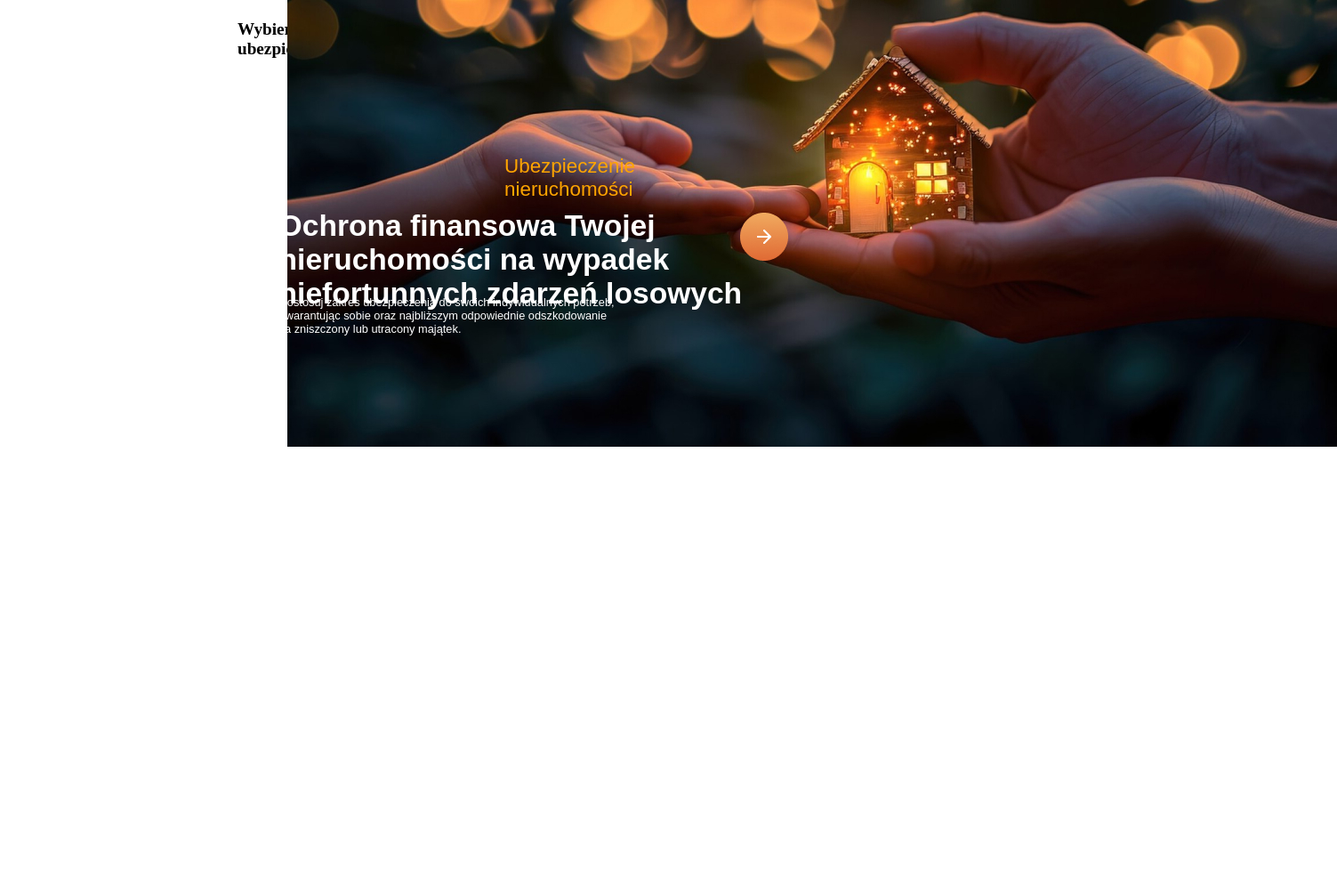
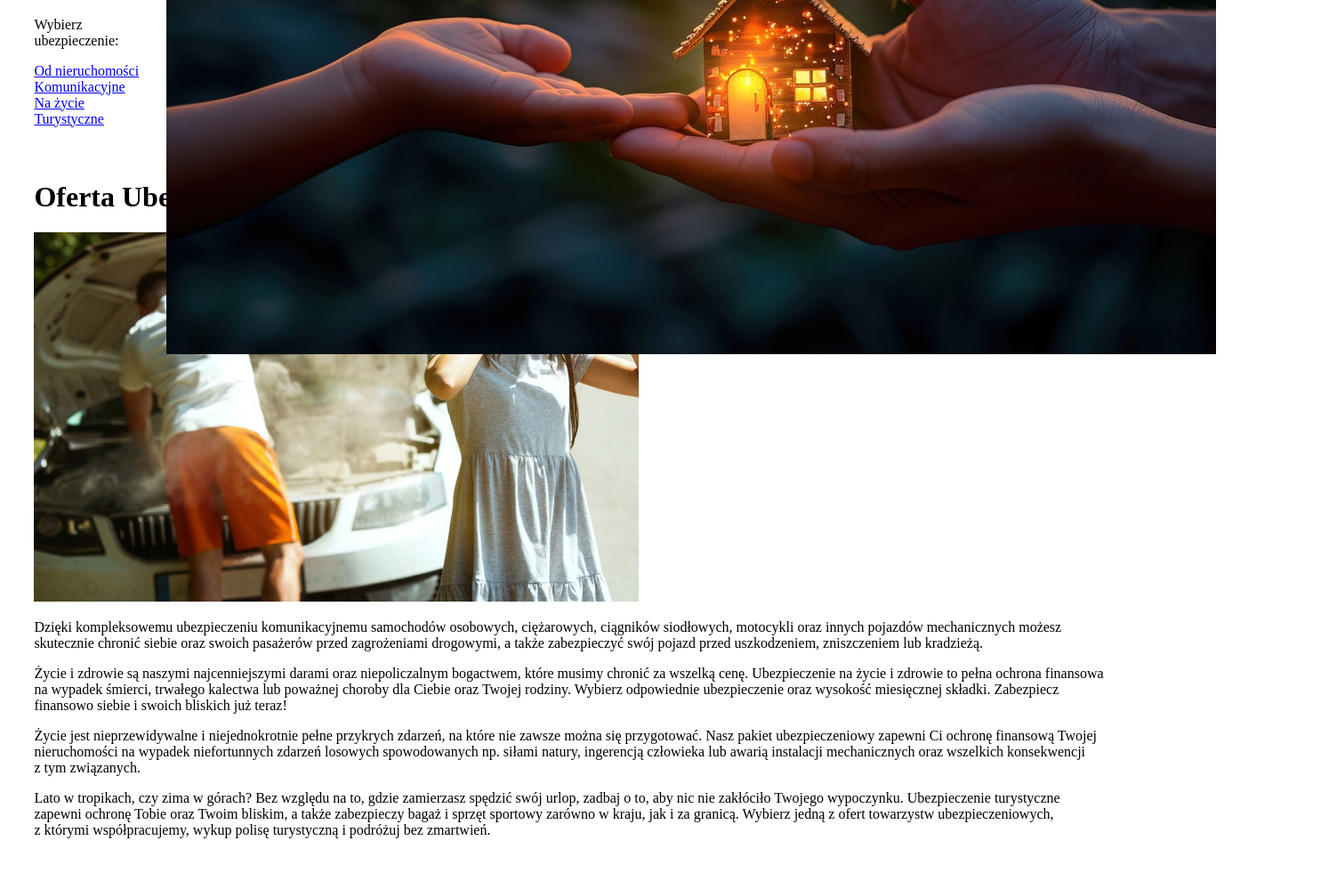
Before and after one commit to realgoe/firstsite, a plain HTML site: page index.html in a window 1280 px wide. Shown: the part 345-1326 px from the top of the page at 89% size, 1503 px wide, since content can reach past the window. Before the commit the page ends 847 px from the top, so only its background shows below. Drawn offline with Linux system fonts and the light colour scheme.

Commit message:
Add files via upload

```diff
--- /dev/null
+++ b/css_save.css
@@ -0,0 +1,103 @@
+.firstpart{
+    margin-top: 0;
+    display: flex;
+    position: relative;
+    .abovepic{
+        display: flex;
+        position: relative;
+        justify-content: center;
+        margin-left: 19%;
+
+        p{
+            font-size: 1.2em;
+            font-weight: bold;
+            margin-right: 10em;
+        }
+        .column{
+            display: flex;
+            position: relative;
+            a{
+            display: flex;
+            padding: 3em;
+            text-decoration: none;
+            color:  black;
+            background-color: #E06933;
+            color: white;
+            max-height: 20px;
+            max-width: auto;
+
+            }
+
+        }
+
+    }
+    .pic{
+        display: flex;
+
+
+
+        a{
+            img{
+                display: flex;
+                position: absolute;
+                top: 380%;
+                left: 65%;
+            }
+        }
+        img{
+            display: flex;
+            position: absolute;
+            max-width: 100%;
+            top:60%;
+            left: 19%;
+
+
+        }
+        h1{
+            font-weight: lighter;
+            display: flex;
+            left: 24.5%;
+            top: 300%;
+            position: absolute;
+            color: orange;
+            width: 20%;
+            font-size: 1.4rem;
+            font-stretch: extra-expanded;
+            font-family: Arial, Helvetica, sans-serif;
+
+        }
+        h2{
+            display: flex;
+            position: absolute;
+            max-width: 45%;
+            font-size: 2.1rem;
+            color: white;
+            top: 350%;
+            left: 24.5%;
+            font-family: Arial, Helvetica, sans-serif;
+        }
+        p{
+            display: flex;
+            font-family: Arial, Helvetica, sans-serif;
+            font-size: .8rem;
+            position: absolute;
+            color: white;
+            max-width: 34%;
+            top: 450%;
+            left: 24.5%;
+        }
+    }
+}
+.underpic{
+
+
+
+        h1{
+            display: flex;
+
+            position: absolute;
+            top: 100%;
+            left: 43%;
+
+        }
+}
--- a/index.html
+++ b/index.html
@@ -66,6 +66,41 @@
 
    </div>
 
+   <div class="underpic">
+    <h1>Oferta Ubezpieczeń</h1>
+
+    <div class="picleftrow">
+    <div class="img-orange-text">
+        <img src="assets/repair.jpg" alt="">
+    </div>
+
+    <p><span>Dzięki kompleksowemu ubezpieczeniu komunikacyjnemu </span>
+        samochodów osobowych, ciężarowych, ciągników siodłowych, motocykli oraz innych pojazdów mechanicznych możesz skutecznie chronić siebie oraz swoich pasażerów przed zagrożeniami drogowymi, a także zabezpieczyć swój pojazd przed uszkodzeniem, zniszczeniem lub kradzieżą.</p>
+</div>
+
+<div class="picrightrow">
+    <p><span>Życie i zdrowie są naszymi najcenniejszymi darami oraz niepoliczalnym bogactwem,</span>
+        które musimy chronić za wszelką cenę. Ubezpieczenie na życie i zdrowie to pełna ochrona finansowa na wypadek śmierci, trwałego kalectwa lub poważnej choroby dla Ciebie oraz Twojej rodziny. Wybierz odpowiednie ubezpieczenie oraz wysokość miesięcznej składki. Zabezpiecz finansowo siebie i swoich bliskich już teraz!</p>
+    <div class="img-orange-text">
+
+    </div>
+</div>
+    <div class="picleftrow">
+        <div class="img-orange-text">
+
+        </div>
+        <p>Życie jest nieprzewidywalne i niejednokrotnie pełne przykrych zdarzeń,<span></span>
+            na które nie zawsze można się przygotować. Nasz pakiet ubezpieczeniowy zapewni Ci ochronę finansową Twojej nieruchomości na wypadek niefortunnych zdarzeń losowych spowodowanych np. siłami natury, ingerencją człowieka lub awarią instalacji mechanicznych oraz wszelkich konsekwencji z tym związanych. </p>
+    </div>
+    <div class="picrightrow">
+        <p><span>Lato w tropikach, czy zima w górach? Bez względu na to, gdzie zamierzasz</span>
+            spędzić swój urlop, zadbaj o to, aby nic nie zakłóciło Twojego wypoczynku. Ubezpieczenie turystyczne zapewni ochronę Tobie oraz Twoim bliskim, a także zabezpieczy bagaż i sprzęt sportowy zarówno w kraju, jak i za granicą. Wybierz jedną z ofert towarzystw ubezpieczeniowych, z którymi współpracujemy, wykup polisę turystyczną i podróżuj bez zmartwień.</p>
+
+    </div>
+
+
+
+   </div>
    <script>
     const menu = document.querySelector('nav ul');
     const menuBtn = document.querySelector('.menu-open');
--- a/main.css
+++ b/main.css
@@ -197,84 +197,5 @@ margin-bottom: 0;
 
     }
 
-    .firstpart{
-        margin-top: 0;
 
-        .abovepic{
-            display: flex;
-            justify-content: center;
-            margin-left: 19%;
-
-            p{
-                font-size: 1.2em;
-                font-weight: bold;
-                margin-right: 10em;
-            }
-            .column{
-
-                a{
-                display: flex;
-                padding: 3em;
-                text-decoration: none;
-                color:  black;
-                background-color: #E06933;
-                color: white;
-                }
-
-            }
-
-        }
-        .pic{
-            display: flex;
-            justify-content: center;
-            a{
-                img{
-                    display: flex;
-                    position: absolute;
-                    top: 73%;
-                    left: 65%;
-                }
-            }
-            img{
-                display: flex;
-                position: absolute;
-                max-width: 100%;
-                top:33%;
-                margin-right: 56%;
-            }
-            h1{
-                font-weight: lighter;
-                display: flex;
-                margin-right: 90%;
-                top: 63%;
-                position: absolute;
-                color: orange;
-                width: 20%;
-                font-size: 1.4rem;
-                font-stretch: extra-expanded;
-                font-family: Arial, Helvetica, sans-serif;
-
-            }
-            h2{
-                display: flex;
-                position: absolute;
-                max-width: 45%;
-                font-size: 2.1rem;
-                color: white;
-                top: 69%;
-                left: 24.5%;
-                font-family: Arial, Helvetica, sans-serif;
-            }
-            p{
-                display: flex;
-                font-family: Arial, Helvetica, sans-serif;
-                font-size: .8rem;
-                position: absolute;
-                color: white;
-                max-width: 34%;
-                top: 83%;
-                left: 24.5%;
-            }
-        }
     }
-    }
```
Also changed, not shown: assets/repair.jpg (added).
